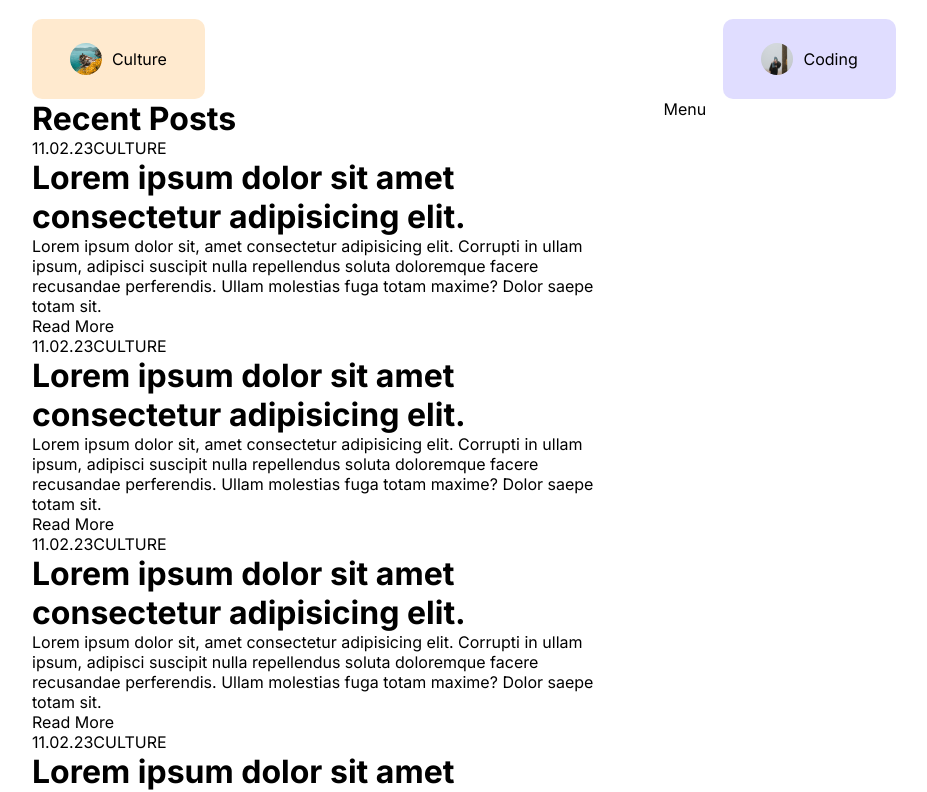
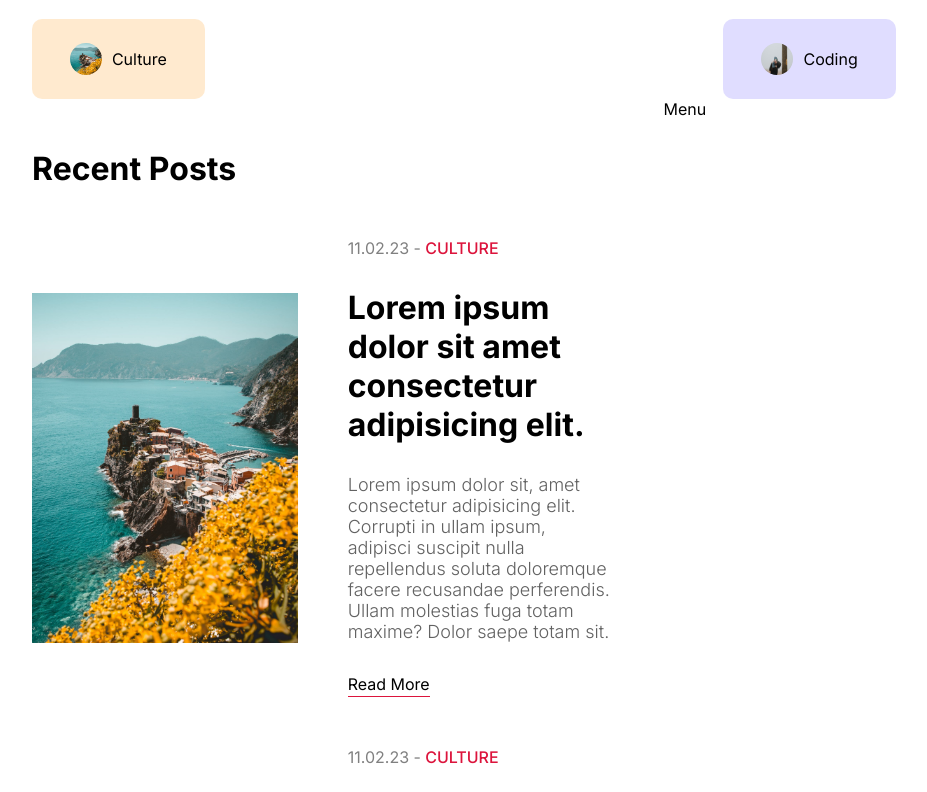
Before and after one commit to Venyad/BlogApp, a Next.js app: page / in a window 1280 px wide. Shown: the part 1171-1963 px from the top of the page, without its empty margins (176-1103 px from the left). Built offline with nearby package versions, Linux system fonts and the light colour scheme.

Commit message:
Updated card css Component

```diff
--- a/src/components/card/Card.jsx
+++ b/src/components/card/Card.jsx
@@ -1,5 +1,5 @@
 import React from 'react'
-import styles from "./card.module.css";
+import styles from "./card.module.css"
 import Image from 'next/image';
 import Link from 'next/link';
 
@@ -7,20 +7,20 @@ const Card = () => {
     return (
         <div className={styles.container}>
             <div className={styles.imageContainer}>
-                <Image src="/p1.jpeg" alt="" fill />
+                <Image src="/p1.jpeg" alt="" fill className={styles.image}/>
             </div>
             <div className={styles.textContainer}>
                 <div className={styles.detail}>
-                    <span className={styles.date}>11.02.23</span>
-                    <span className={styles.category}>CULTURE</span>
+                    <span className={styles.date}>11.02.23 -</span>
+                    <span className={styles.category}> CULTURE</span>
 
                 </div>
                 <Link href="/">
                     <h1>Lorem ipsum dolor sit amet consectetur adipisicing elit.</h1>
 
                 </Link>
-                <p>Lorem ipsum dolor sit, amet consectetur adipisicing elit. Corrupti in ullam ipsum, adipisci suscipit nulla repellendus soluta doloremque facere recusandae perferendis. Ullam molestias fuga totam maxime? Dolor saepe totam sit.</p>
-                <Link href="/"> Read More</Link>
+                <p className={styles.desc}>Lorem ipsum dolor sit, amet consectetur adipisicing elit. Corrupti in ullam ipsum, adipisci suscipit nulla repellendus soluta doloremque facere recusandae perferendis. Ullam molestias fuga totam maxime? Dolor saepe totam sit.</p>
+                <Link href="/" className={styles.link}> Read More</Link>
             </div>
         </div>
     )
--- a/src/components/card/card.module.css
+++ b/src/components/card/card.module.css
@@ -0,0 +1,44 @@
+.container{
+    margin-bottom: 50px;
+    display: flex;
+    align-items: center;
+    gap: 50px;
+}
+
+.imageContainer{
+    flex: 1;
+    height: 350px;
+    position: relative;
+}
+
+.image{
+    object-fit: cover;
+}
+
+.textContainer{
+    flex: 1;
+    display: flex;
+    flex-direction: column;
+    gap: 30px;
+}
+
+.date{
+    color: gray;
+}
+
+.category{
+    color: crimson;
+    font-weight: 500;
+}
+
+.desc{
+    font-size: 18px;
+    font-weight: 300;
+    color: var(--softTextColor);
+}
+
+.link{
+    border-bottom: 1px solid crimson ;
+    width: max-content;
+    padding: 2px 0px;
+}
--- a/src/components/cardList/cardList.module.css
+++ b/src/components/cardList/cardList.module.css
@@ -1,3 +1,7 @@
 .container{
     flex: 5;
 }
+
+.title{
+    margin: 50px 0px;
+}
```
